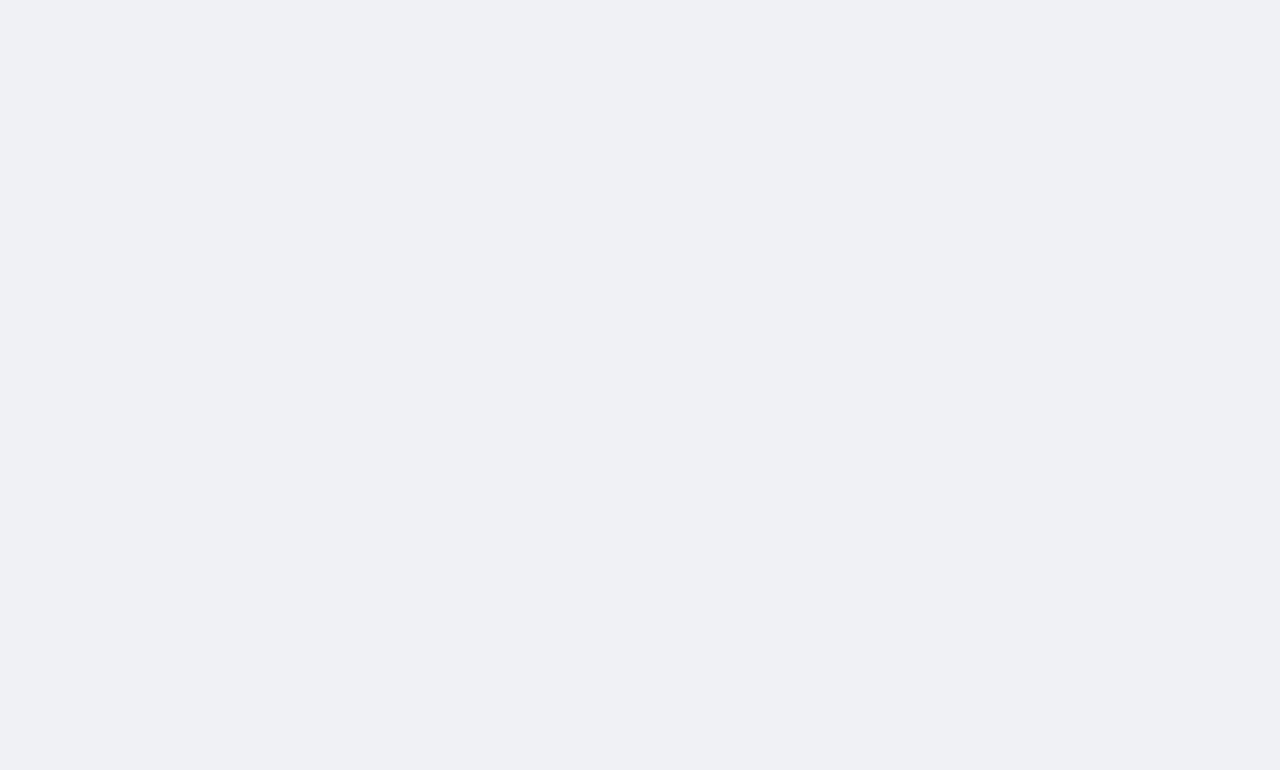
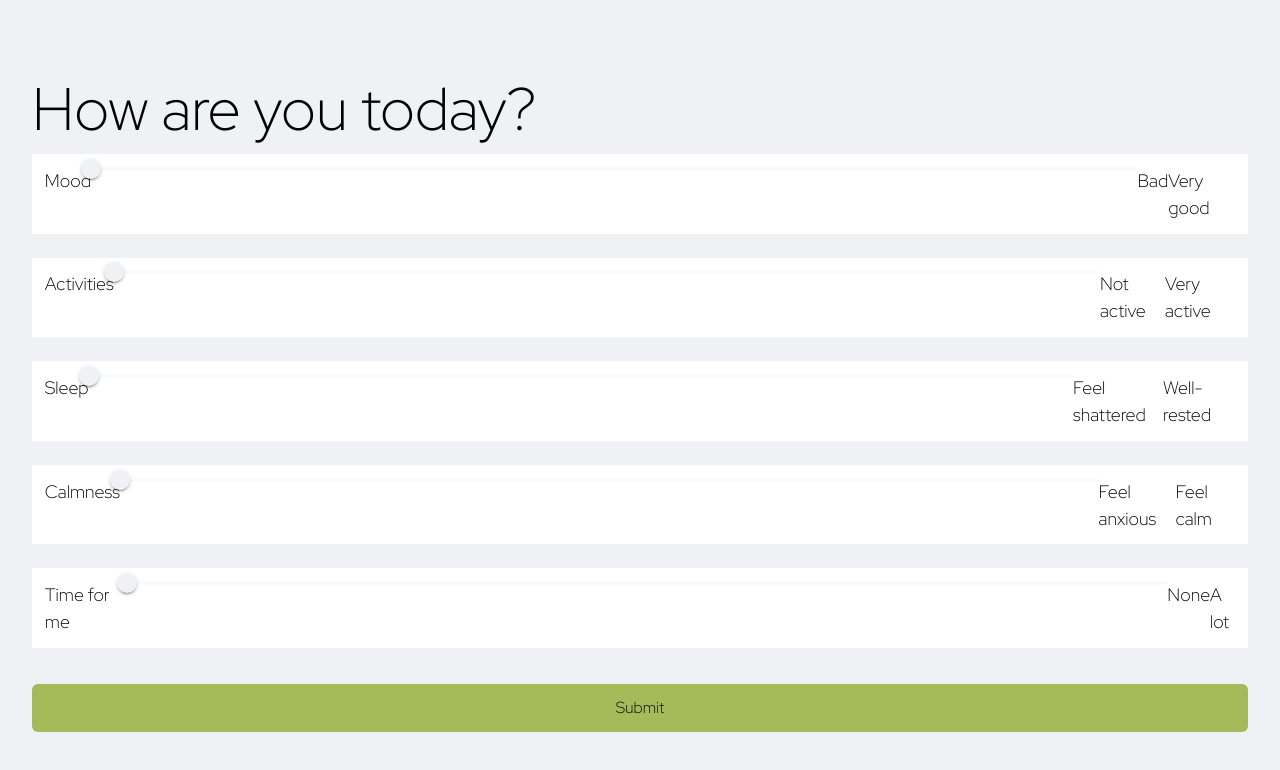
Before and after one commit to kaiuliia/well_being_frontend, a React (Create React App) app: page /user/survey in a window 1280 px wide. Before the commit this address had no page. Shown: the top 770 px of the page. Built offline with nearby package versions, Linux system fonts and the light colour scheme.

Commit message:
fixed links

```diff
--- a/src/App.tsx
+++ b/src/App.tsx
@@ -16,8 +16,8 @@ function App() {
         <Route path="/register" element={<Register title="register" />} />
         <Route path="/login" element={<Login />} />
         <Route path="/user/dashboard" element={<Dashboard />} />
-        <Route path="/login/user/advises" element={<Advices />} />
-        <Route path="/login/user/survey" element={<Survey />} />
+        <Route path="/user/advises" element={<Advices />} />
+        <Route path="/user/survey" element={<Survey />} />
       </Routes>
     </div>
   );
--- a/src/components/layout/button.tsx
+++ b/src/components/layout/button.tsx
@@ -2,10 +2,12 @@ import React, { FormEventHandler } from "react";
 interface ButtonProps {
   onSubmit?: any;
   name?: string;
+  onClick?: React.MouseEventHandler<HTMLButtonElement>;
 }
 export const Button = (props: ButtonProps) => {
   return (
     <button
+      onClick={props.onClick}
       onSubmit={props.onSubmit}
       type="submit"
       className={
--- a/src/components/survey.tsx
+++ b/src/components/survey.tsx
@@ -111,15 +111,13 @@ export function Survey(props: Props) {
       calmness: survey.calmness,
       yourself_time: survey.yourself_time,
     });
-    window.location.href = "login/user/advises";
+    window.location.href = "/user/dashboard";
     setSubmitted(true);
     setError(false);
     console.log("SUBMITTED!!!!", survey);
   };
 
   return (
-    // <React.Fragment>
-    //   <CssBaseline />
     <div className="w-100% py-[2rem] px-[1rem] mx-auto bg-back-gray">
       <p className={"title"}> How are you today?</p>
 
@@ -139,9 +137,8 @@ export function Survey(props: Props) {
         </div>
       ))}
       <div className="flex flex-center">
-        <Button name={"Submit"} onSubmit={handleSubmit} />
+        <Button name={"Submit"} onClick={handleSubmit} />
       </div>
     </div>
-    // </React.Fragment>
   );
 }
--- a/src/pages/dashboard.tsx
+++ b/src/pages/dashboard.tsx
@@ -63,7 +63,7 @@ export function Dashboard() {
       console.log("user still herelogout");
     } else {
       localStorage.clear();
-      window.location.href = "/user/login";
+      window.location.href = "/login";
       console.log("succses logout");
     }
   };
@@ -79,7 +79,7 @@ export function Dashboard() {
       <a
         className={"text-orange-800"}
         onClick={() => {
-          window.location.href = "/sliders";
+          window.location.href = "/user/survey";
         }}
       >
         {" "}
--- a/src/pages/loginform.tsx
+++ b/src/pages/loginform.tsx
@@ -13,6 +13,7 @@ interface User {
 export function Login() {
   const [email, setEmail] = useState("");
   const [password, setPassword] = useState("");
+  const [errorMessage, setErrorMessage] = useState(false);
   const [statusMessage, setStatusMessage] = useState("");
   const [isChecked, setIsChecked] = useState(false);
   // States for checking the errors
@@ -55,21 +56,20 @@ export function Login() {
   };
   const handleSubmit = async (e: React.FormEvent<HTMLFormElement>) => {
     e.preventDefault();
-    // signin(user:User);
-    if (email && password) {
-      await sendData({ email: email, password: password });
+    try {
+      const response = await sendData({ email, password });
+
+      // Clear email and password fields after form submission
       setEmail("");
       setPassword("");
-    }
-
-    if (email === "" || password === "") {
-      setError(true);
-    } else {
-      setSubmitted(true);
-      setError(false);
+    } catch (error) {
+      // Handle error if sendData fails
+      console.error("Error:", error);
+      // Optionally, set an error state or show an error message to the user
     }
   };
 
+  console.log(errorMessage);
   return (
     <>
       <p className={"title"}> Sign in</p>
@@ -104,7 +104,7 @@ export function Login() {
           />
           <p className={"paragraph"}> Remember me</p>
         </div>
-
+        {errorMessage && <p className={"paragraph"}> ERROR!!!!</p>}
         <Button name={"Sign in"} />
       </form>
       <div>
```
